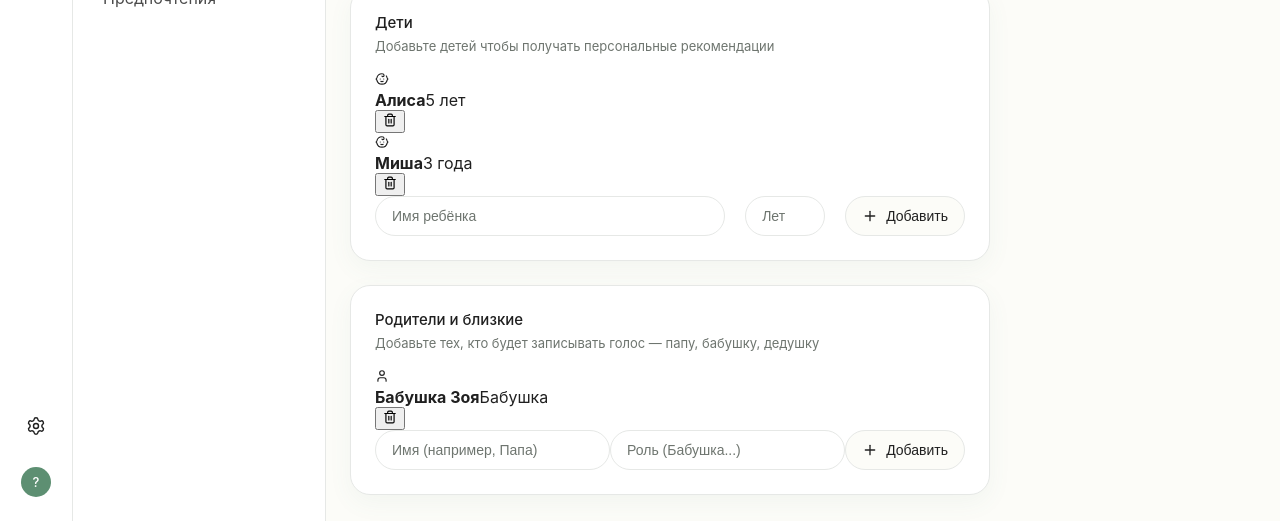
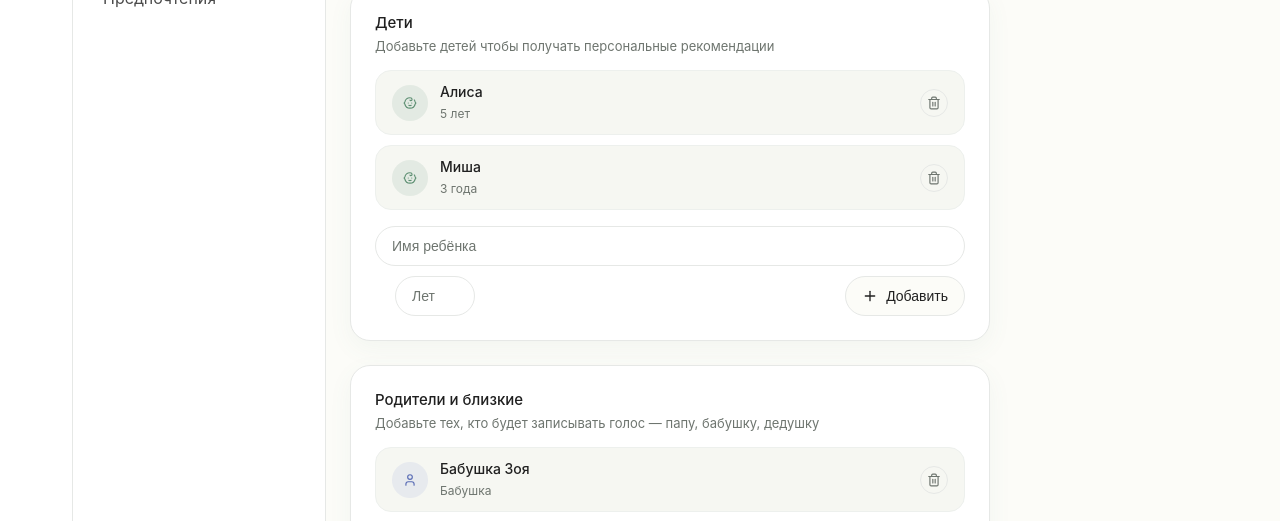
Before and after one commit to Zizi055/mumisnearby, a React (Vite) app in the folder lk/: page /#/profile/kids in a window 1280 px wide. Shown: the part 279-800 px from the top of the page. Built offline with nearby package versions, Linux system fonts and the light colour scheme; no server answers.

Commit message:
pricing packages update

```diff
--- a/lk/src/api/auth.service.js
+++ b/lk/src/api/auth.service.js
@@ -11,7 +11,7 @@ export async function register({ name, email, password }) {
     localStorage.setItem('token', data.token);
   }
 
-  // бэк возвращает username — переименовываем в name для фронта
+  // возвращает username — переименовываем в name для фронта
   return { ...data, name: data.username ?? data.name };
 }
 
--- a/lk/src/styles/scss/layout/lk-profile-settings.scss
+++ b/lk/src/styles/scss/layout/lk-profile-settings.scss
@@ -437,3 +437,149 @@
     transform: translateX(20px);
   }
 }
+// ── ВЫХОД ──
+.lk-profile__logout {
+  margin-top: $lk-space-24;
+  padding-top: $lk-space-20;
+  border-top: 1px solid $lk-line-soft;
+}
+
+// ── ЧЛЕНЫ СЕМЬИ (дети и родители) ──
+.lk-profile__members {
+  display: flex;
+  flex-direction: column;
+  gap: $lk-space-10;
+  margin-bottom: $lk-space-16;
+}
+
+.lk-profile__member {
+  display: flex;
+  align-items: center;
+  gap: $lk-space-12;
+  padding: $lk-space-12 $lk-space-16;
+  background: $lk-bg;
+  border: 1px solid $lk-line-soft;
+  border-radius: $lk-radius-16;
+}
+
+.lk-profile__member-avatar {
+  width: 36px;
+  height: 36px;
+  border-radius: 50%;
+  display: flex;
+  align-items: center;
+  justify-content: center;
+  flex-shrink: 0;
+
+  &--kid {
+    background: rgba(93, 143, 114, 0.12);
+    color: $lk-brand;
+  }
+
+  &--parent {
+    background: rgba(100, 120, 200, 0.10);
+    color: #5a6db5;
+  }
+}
+
+.lk-profile__member-info {
+  flex: 1;
+
+  strong {
+    display: block;
+    font-size: 14px;
+    font-weight: 500;
+    color: $lk-text;
+    margin-bottom: 2px;
+  }
+
+  span {
+    font-size: 12px;
+    color: $lk-text-muted;
+  }
+}
+
+.lk-profile__member-remove {
+  width: 28px;
+  height: 28px;
+  border-radius: 50%;
+  border: 1px solid $lk-border;
+  background: none;
+  cursor: pointer;
+  display: flex;
+  align-items: center;
+  justify-content: center;
+  color: $lk-text-muted;
+  transition: all 0.15s ease;
+  flex-shrink: 0;
+
+  &:hover {
+    background: rgba(229, 72, 72, 0.08);
+    border-color: rgba(229, 72, 72, 0.3);
+    color: $lk-danger;
+  }
+}
+
+// ── СТРОКА ДОБАВЛЕНИЯ ──
+.lk-profile__add-row {
+  display: flex;
+  align-items: center;
+  gap: $lk-space-10;
+  flex-wrap: wrap;
+}
+
+// ── ПРЕДПОЧТЕНИЯ ──
+.lk-profile__prefs {
+  display: flex;
+  flex-direction: column;
+  gap: 0;
+}
+
+.lk-profile__pref {
+  display: flex;
+  align-items: center;
+  justify-content: space-between;
+  gap: $lk-space-16;
+  padding: $lk-space-14 0;
+  border-bottom: 1px solid $lk-line-soft;
+
+  &:last-child {
+    border-bottom: none;
+  }
+
+  div {
+    flex: 1;
+
+    strong {
+      display: block;
+      font-size: 14px;
+      font-weight: 500;
+      color: $lk-text;
+      margin-bottom: 3px;
+    }
+
+    p {
+      font-size: 12px;
+      color: $lk-text-muted;
+      margin: 0;
+    }
+  }
+}
+
+.lk-profile__select {
+  height: 36px;
+  padding: 0 $lk-space-12;
+  border: 1px solid $lk-border;
+  border-radius: $lk-radius-pill;
+  background: $lk-bg;
+  font-size: 13px;
+  color: $lk-text;
+  outline: none;
+  cursor: pointer;
+  flex-shrink: 0;
+
+  &:focus {
+    border-color: $lk-brand;
+    box-shadow: 0 0 0 3px rgba(93, 143, 114, 0.12);
+  }
+}
```
